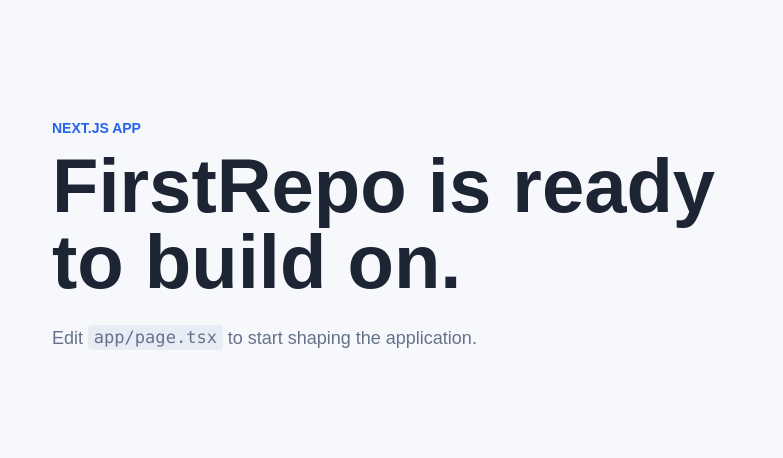
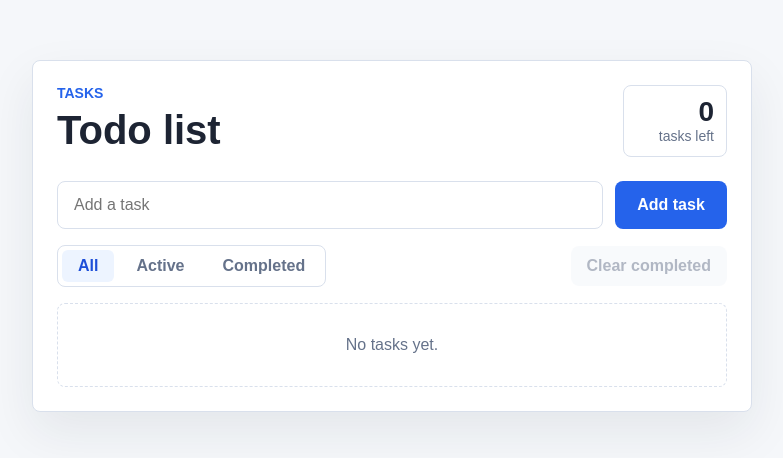
Before and after one commit to Zeyuzhao/FirstRepo, a Next.js app: page / in a window 1280 px wide. Shown: the part 164-622 px from the top of the page, without its empty margins (248-1031 px from the left). Built offline with nearby package versions, Linux system fonts and the light colour scheme.

Commit message:
Add todo list UI

```diff
--- a/app/globals.css
+++ b/app/globals.css
@@ -1,9 +1,14 @@
 :root {
   color-scheme: light;
-  --background: #f7f8fb;
+  --background: #f5f7fa;
   --foreground: #1d2433;
   --muted: #65728a;
   --accent: #2563eb;
+  --accent-dark: #1d4ed8;
+  --border: #d9e0ec;
+  --surface: #ffffff;
+  --success: #15803d;
+  --danger: #b91c1c;
 }
 
 * {
@@ -40,12 +45,25 @@
   padding: 2rem;
 }
 
-.intro {
-  max-width: 680px;
+.todo-shell {
+  width: min(100%, 720px);
+  border: 1px solid var(--border);
+  border-radius: 8px;
+  background: var(--surface);
+  box-shadow: 0 20px 50px rgb(29 36 51 / 8%);
+  padding: 1.5rem;
+}
+
+.todo-header {
+  display: flex;
+  align-items: start;
+  justify-content: space-between;
+  gap: 1rem;
+  margin-bottom: 1.5rem;
 }
 
 .eyebrow {
-  margin: 0 0 0.75rem;
+  margin: 0 0 0.5rem;
   color: var(--accent);
   font-size: 0.875rem;
   font-weight: 700;
@@ -54,14 +72,228 @@
 
 h1 {
   margin: 0;
-  font-size: clamp(2.25rem, 6vw, 4.75rem);
+  font-size: 2.5rem;
+  line-height: 1.05;
+}
+
+.todo-count {
+  display: grid;
+  min-width: 6.5rem;
+  gap: 0.125rem;
+  border: 1px solid var(--border);
+  border-radius: 8px;
+  padding: 0.75rem;
+  text-align: right;
+}
+
+.todo-count strong {
+  font-size: 1.75rem;
   line-height: 1;
 }
 
-.summary {
-  max-width: 34rem;
-  margin: 1.5rem 0 0;
+.todo-count span {
   color: var(--muted);
-  font-size: 1.125rem;
-  line-height: 1.6;
+  font-size: 0.875rem;
 }
+
+.todo-form {
+  display: grid;
+  grid-template-columns: minmax(0, 1fr) auto;
+  gap: 0.75rem;
+  margin-bottom: 1rem;
+}
+
+.todo-form input {
+  width: 100%;
+  min-height: 3rem;
+  border: 1px solid var(--border);
+  border-radius: 8px;
+  padding: 0 1rem;
+  color: var(--foreground);
+  font: inherit;
+}
+
+.todo-form input:focus {
+  border-color: var(--accent);
+  outline: 3px solid rgb(37 99 235 / 14%);
+}
+
+button {
+  min-height: 2.5rem;
+  border: 0;
+  border-radius: 8px;
+  padding: 0 1rem;
+  color: inherit;
+  font: inherit;
+  font-weight: 700;
+  cursor: pointer;
+}
+
+button:disabled {
+  cursor: not-allowed;
+  opacity: 0.5;
+}
+
+.todo-form button {
+  min-width: 7rem;
+  background: var(--accent);
+  color: #ffffff;
+}
+
+.todo-form button:hover {
+  background: var(--accent-dark);
+}
+
+.todo-toolbar {
+  display: flex;
+  align-items: center;
+  justify-content: space-between;
+  gap: 1rem;
+  margin-bottom: 1rem;
+}
+
+.filters {
+  display: flex;
+  gap: 0.375rem;
+  border: 1px solid var(--border);
+  border-radius: 8px;
+  padding: 0.25rem;
+}
+
+.filters button {
+  min-height: 2rem;
+  border-radius: 6px;
+  background: transparent;
+  color: var(--muted);
+  text-transform: capitalize;
+}
+
+.filters button.active {
+  background: #edf4ff;
+  color: var(--accent-dark);
+}
+
+.clear-button {
+  background: #f3f6fa;
+  color: var(--muted);
+}
+
+.clear-button:not(:disabled):hover {
+  color: var(--danger);
+}
+
+.todo-list {
+  display: grid;
+  gap: 0.625rem;
+  margin: 0;
+  padding: 0;
+  list-style: none;
+}
+
+.todo-list li {
+  display: flex;
+  min-height: 3.5rem;
+  align-items: center;
+  justify-content: space-between;
+  gap: 0.75rem;
+  border: 1px solid var(--border);
+  border-radius: 8px;
+  padding: 0.75rem 0.75rem 0.75rem 1rem;
+}
+
+.todo-list label {
+  display: flex;
+  min-width: 0;
+  align-items: center;
+  gap: 0.75rem;
+}
+
+.todo-list input {
+  width: 1.125rem;
+  height: 1.125rem;
+  accent-color: var(--success);
+}
+
+.todo-list span {
+  overflow-wrap: anywhere;
+  line-height: 1.4;
+}
+
+.todo-list li.completed span {
+  color: var(--muted);
+  text-decoration: line-through;
+}
+
+.delete-button {
+  width: 2.25rem;
+  min-width: 2.25rem;
+  min-height: 2.25rem;
+  padding: 0;
+  background: #fff1f2;
+  color: var(--danger);
+  font-size: 1.25rem;
+  line-height: 1;
+}
+
+.delete-button:hover {
+  background: #ffe4e6;
+}
+
+.empty-state {
+  margin: 0;
+  border: 1px dashed var(--border);
+  border-radius: 8px;
+  padding: 2rem;
+  color: var(--muted);
+  text-align: center;
+}
+
+.sr-only {
+  position: absolute;
+  width: 1px;
+  height: 1px;
+  overflow: hidden;
+  clip: rect(0, 0, 0, 0);
+  white-space: nowrap;
+}
+
+@media (max-width: 640px) {
+  .page {
+    place-items: start;
+    padding: 1rem;
+  }
+
+  .todo-shell {
+    padding: 1rem;
+  }
+
+  .todo-header,
+  .todo-toolbar,
+  .todo-form {
+    grid-template-columns: 1fr;
+  }
+
+  .todo-header,
+  .todo-toolbar {
+    display: grid;
+  }
+
+  .todo-count {
+    width: 100%;
+    text-align: left;
+  }
+
+  h1 {
+    font-size: 2rem;
+  }
+
+  .filters {
+    display: grid;
+    grid-template-columns: repeat(3, 1fr);
+  }
+
+  .todo-form button,
+  .clear-button {
+    width: 100%;
+  }
+}
--- a/app/page.tsx
+++ b/app/page.tsx
@@ -1,12 +1,156 @@
+"use client";
+
+import { useMemo, useState } from "react";
+import type { FormEvent } from "react";
+
+type Todo = {
+  id: string;
+  title: string;
+  done: boolean;
+};
+
+type Filter = "all" | "active" | "completed";
+
+const filters: Filter[] = ["all", "active", "completed"];
+
 export default function Home() {
+  const [todos, setTodos] = useState<Todo[]>([]);
+  const [entry, setEntry] = useState("");
+  const [filter, setFilter] = useState<Filter>("all");
+
+  const visibleTodos = useMemo(() => {
+    if (filter === "active") {
+      return todos.filter((todo) => !todo.done);
+    }
+
+    if (filter === "completed") {
+      return todos.filter((todo) => todo.done);
+    }
+
+    return todos;
+  }, [filter, todos]);
+
+  const remainingCount = todos.filter((todo) => !todo.done).length;
+  const completedCount = todos.length - remainingCount;
+
+  function addTodo(event: FormEvent<HTMLFormElement>) {
+    event.preventDefault();
+
+    const title = entry.trim();
+
+    if (!title) {
+      return;
+    }
+
+    setTodos((currentTodos) => [
+      {
+        id: crypto.randomUUID(),
+        title,
+        done: false,
+      },
+      ...currentTodos,
+    ]);
+    setEntry("");
+    setFilter("all");
+  }
+
+  function toggleTodo(id: string) {
+    setTodos((currentTodos) =>
+      currentTodos.map((todo) =>
+        todo.id === id ? { ...todo, done: !todo.done } : todo,
+      ),
+    );
+  }
+
+  function deleteTodo(id: string) {
+    setTodos((currentTodos) => currentTodos.filter((todo) => todo.id !== id));
+  }
+
+  function clearCompleted() {
+    setTodos((currentTodos) => currentTodos.filter((todo) => !todo.done));
+  }
+
   return (
     <main className="page">
-      <section className="intro">
-        <p className="eyebrow">Next.js app</p>
-        <h1>FirstRepo is ready to build on.</h1>
-        <p className="summary">
-          Edit <code>app/page.tsx</code> to start shaping the application.
-        </p>
+      <section className="todo-shell" aria-labelledby="todo-title">
+        <div className="todo-header">
+          <div>
+            <p className="eyebrow">Tasks</p>
+            <h1 id="todo-title">Todo list</h1>
+          </div>
+          <div className="todo-count" aria-label={`${remainingCount} tasks left`}>
+            <strong>{remainingCount}</strong>
+            <span>{remainingCount === 1 ? "task left" : "tasks left"}</span>
+          </div>
+        </div>
+
+        <form className="todo-form" onSubmit={addTodo}>
+          <label className="sr-only" htmlFor="todo-entry">
+            New task
+          </label>
+          <input
+            id="todo-entry"
+            value={entry}
+            onChange={(event) => setEntry(event.target.value)}
+            placeholder="Add a task"
+            autoComplete="off"
+          />
+          <button type="submit">Add task</button>
+        </form>
+
+        <div className="todo-toolbar" aria-label="Todo filters">
+          <div className="filters">
+            {filters.map((option) => (
+              <button
+                key={option}
+                type="button"
+                className={option === filter ? "active" : undefined}
+                onClick={() => setFilter(option)}
+              >
+                {option}
+              </button>
+            ))}
+          </div>
+          <button
+            type="button"
+            className="clear-button"
+            disabled={completedCount === 0}
+            onClick={clearCompleted}
+          >
+            Clear completed
+          </button>
+        </div>
+
+        {visibleTodos.length > 0 ? (
+          <ul className="todo-list">
+            {visibleTodos.map((todo) => (
+              <li key={todo.id} className={todo.done ? "completed" : undefined}>
+                <label>
+                  <input
+                    type="checkbox"
+                    checked={todo.done}
+                    onChange={() => toggleTodo(todo.id)}
+                  />
+                  <span>{todo.title}</span>
+                </label>
+                <button
+                  type="button"
+                  className="delete-button"
+                  aria-label={`Delete ${todo.title}`}
+                  onClick={() => deleteTodo(todo.id)}
+                >
+                  &times;
+                </button>
+              </li>
+            ))}
+          </ul>
+        ) : (
+          <p className="empty-state">
+            {todos.length === 0
+              ? "No tasks yet."
+              : `No ${filter} tasks.`}
+          </p>
+        )}
       </section>
     </main>
   );
--- a/next.config.ts
+++ b/next.config.ts
@@ -1,5 +1,13 @@
 import type { NextConfig } from "next";
 
-const nextConfig: NextConfig = {};
+const previewOrigin = process.env.JIRO_PREVIEW_ORIGIN;
+
+const nextConfig: NextConfig = {
+  allowedDevOrigins: [
+    "127.0.0.1",
+    "localhost",
+    ...(previewOrigin ? [previewOrigin] : []),
+  ],
+};
 
 export default nextConfig;
```
